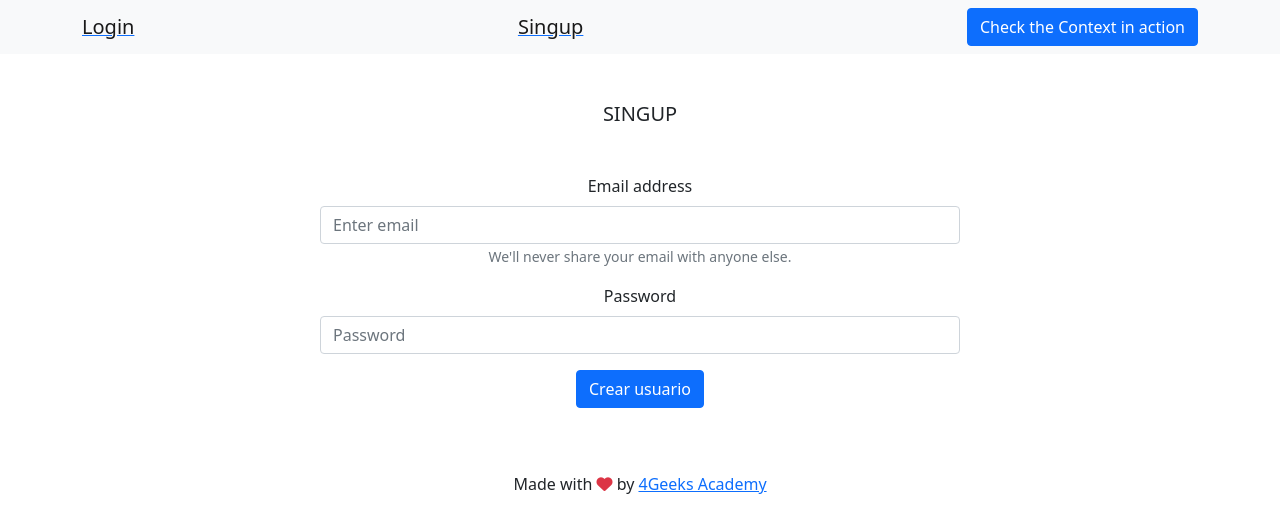
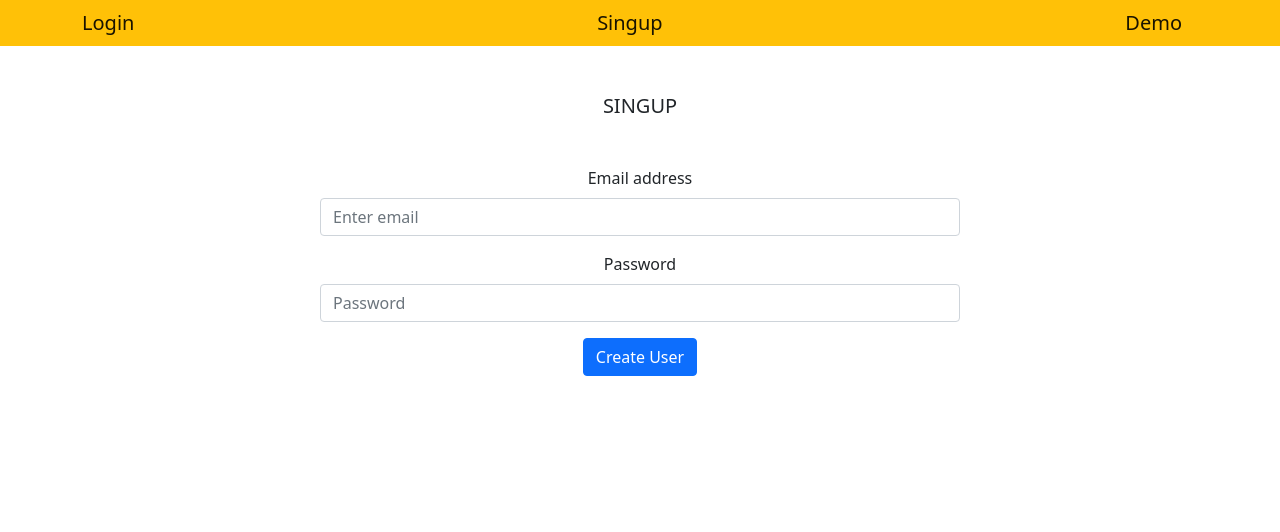
Before and after one commit to Christo150298/Autenticacion-Flask-React, a React app: page /singup in a window 1280 px wide. Built offline with nearby package versions, Linux system fonts and the light colour scheme.

Commit message:
proyecto terminado

```diff
--- a/src/front/js/layout/footer.js
+++ b/src/front/js/layout/footer.js
@@ -1,10 +1,10 @@
-import React, { Component } from "react";
+import React from "react";
 
 export const Footer = () => (
 	<footer className="footer mt-auto py-3 text-center">
-		<p>
+		{/* <p>
 			Made with <i className="fa fa-heart text-danger" /> by{" "}
 			<a href="http://www.4geeksacademy.com">4Geeks Academy</a>
-		</p>
+		</p> */}
 	</footer>
 );
--- a/src/front/js/layout/navbar.js
+++ b/src/front/js/layout/navbar.js
@@ -3,8 +3,8 @@ import { Link } from "react-router-dom";
 
 export const Navbar = () => {
 	return (
-		<nav className="navbar navbar-light bg-light">
-			<div className="container">
+		<nav className="navbar navbar-light bg-warning">
+			<div className="container d-flex">
 				<Link to="/login">
 					<span className="navbar-brand mb-0 h1">Login</span>
 				</Link>
@@ -13,7 +13,7 @@ export const Navbar = () => {
 				</Link>
 				<div className="ml-auto">
 					<Link to="/demo">
-						<button className="btn btn-primary">Check the Context in action</button>
+						<span className="navbar-brand">Demo</span>
 					</Link>
 				</div>
 			</div>
--- a/src/front/js/store/Context.js
+++ b/src/front/js/store/Context.js
@@ -15,7 +15,7 @@ export const ContextProvider = ({ children }) => {
   const handleLoginButton = () => fetchLogin(loginMail, loginPass);
   const handlePrivateInfo = (handleOk) => fetchPrivate(handleOk);
   const handlePrivateData = (newData) => setPrivateData(newData);
-  const handleSingupButton = () => {fetchSignup(loginMail, loginPass)};
+  const handleSingupButton = () => {fetchSingup(loginMail, loginPass)};
   const handleLogoff = () => localStorage.removeItem("token");
 
   const store = { loginMail, loginPass ,privateData};
--- a/src/front/js/views/login.js
+++ b/src/front/js/views/login.js
@@ -29,9 +29,6 @@ const Login = () => {
             placeholder="Enter email"
             onChange={handleChangeLoginMail}
           />
-          <Form.Text className="text-muted">
-            We'll never share your email with anyone else.
-          </Form.Text>
         </Form.Group>
 
         <Form.Group className="mb-3" controlId="formBasicPassword">
@@ -42,7 +39,6 @@ const Login = () => {
             onChange={handleChangeLoginPass}
           />
         </Form.Group>
-
         <Button variant="primary" onClick={handleLogin}>
           Submit
         </Button>
--- a/src/front/js/views/singup.js
+++ b/src/front/js/views/singup.js
@@ -27,9 +27,6 @@ const Singup = () => {
                 placeholder="Enter email"
                 onChange={handleChangeLoginMail}
             />
-            <Form.Text className="text-muted">
-                We'll never share your email with anyone else.
-            </Form.Text>
             </Form.Group>
 
             <Form.Group className="mb-3" controlId="formBasicPassword">
@@ -42,7 +39,7 @@ const Singup = () => {
             </Form.Group>
 
             <Button variant="primary" onClick={handleSingup}>
-                Crear usuario
+                Create User
             </Button>
         </Form>
         </div>
--- a/src/front/styles/index.css
+++ b/src/front/styles/index.css
@@ -1,3 +1,6 @@
 /*
     General Styles used on every website (Don't Repeat Yourself)
 */
+a {
+    text-decoration: none;
+}
```
